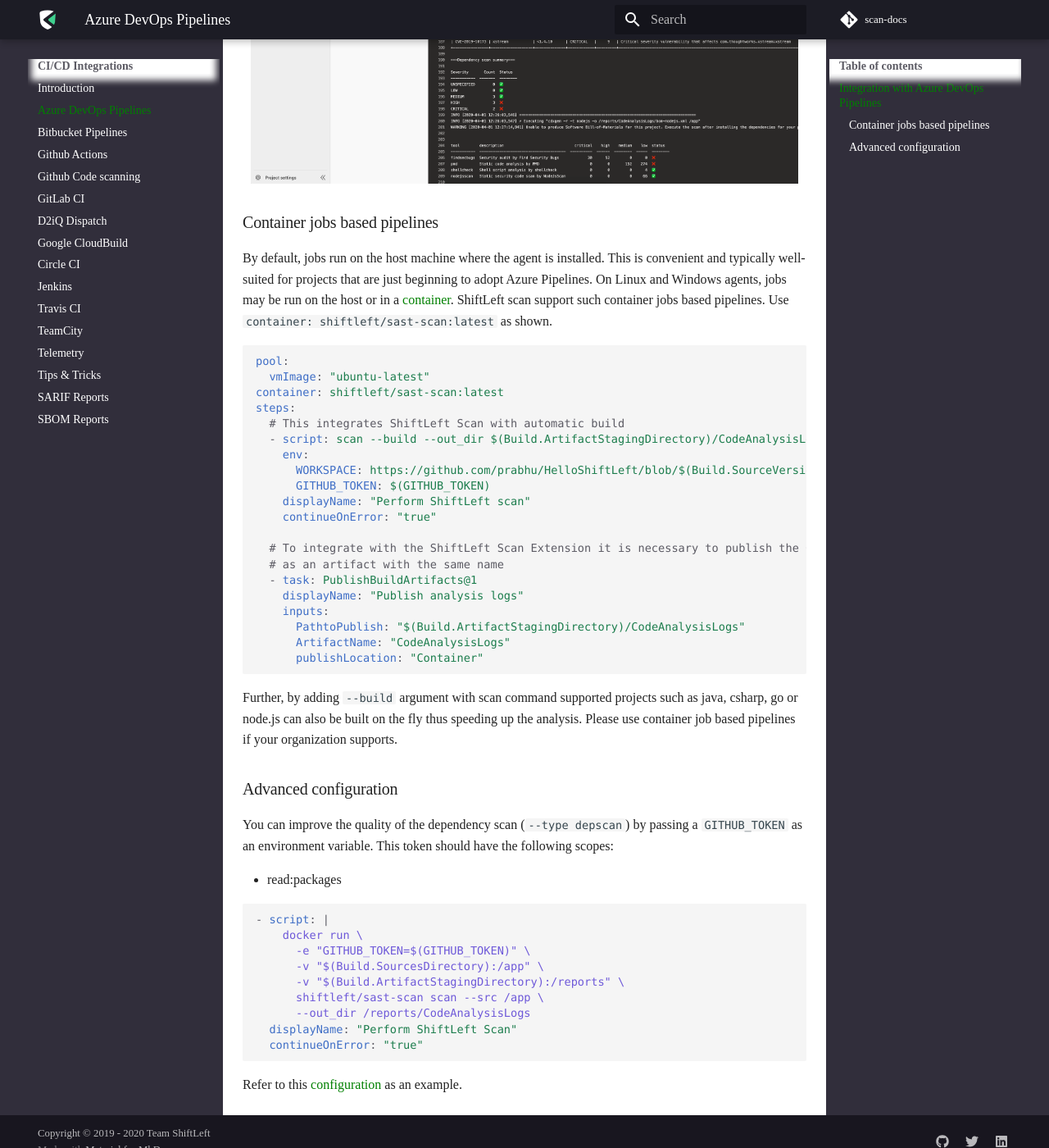
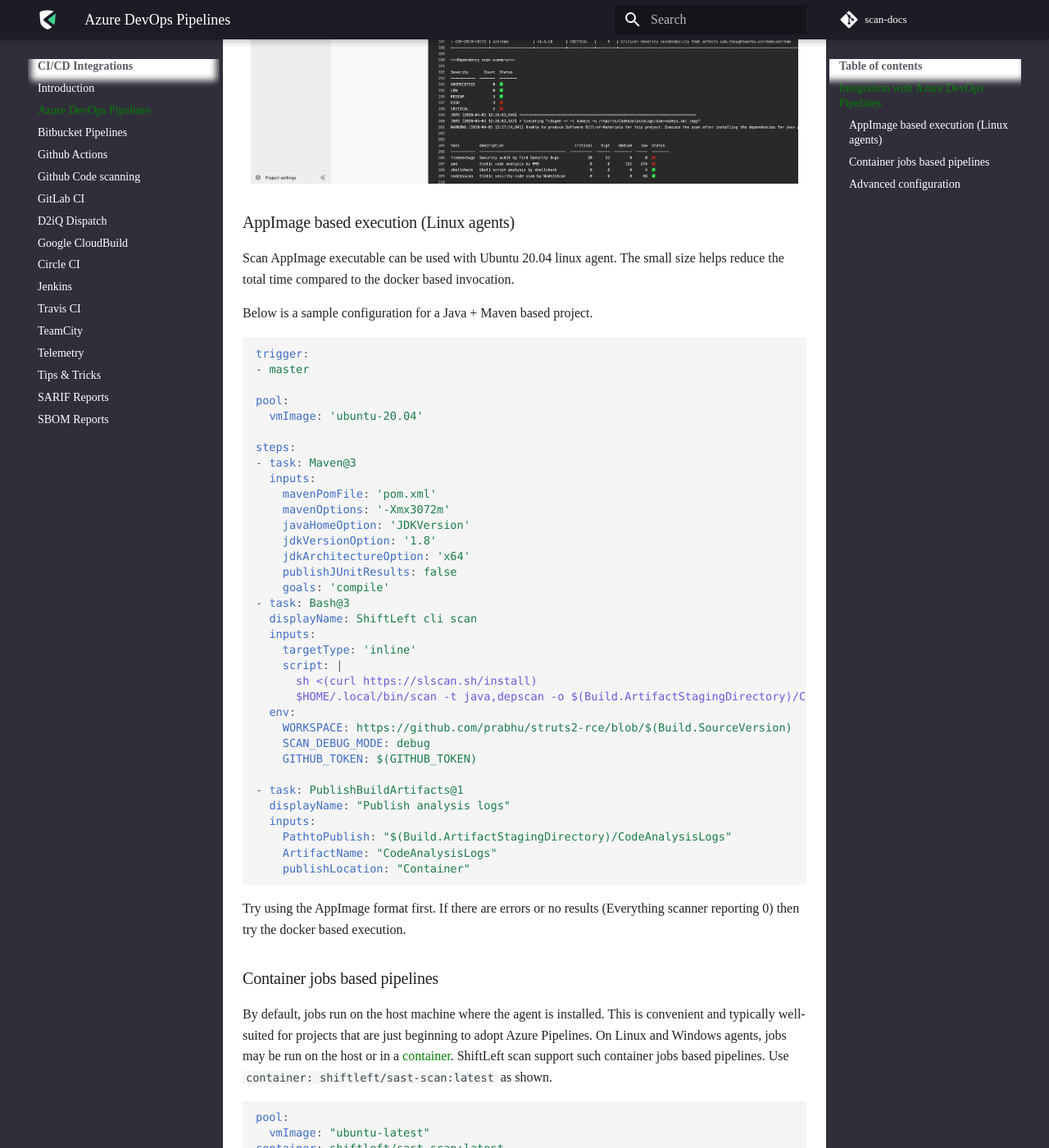
Before and after one commit to ShiftLeftSecurity/scan-docs, an MkDocs documentation site: the page built from docs/integrations/azure-devops-pipeline.md, in a window 1280 px wide and 1400 px high, scrolled down 1836 px. Shown: the whole window at 82% size. Built offline with MkDocs 1.6.1 and Material for MkDocs 9.7.7, drawn with Linux system fonts in a browser that asks for light colours; some web fonts are replaced; comment, search, counter and statistics services are not loaded.

Commit message:
Update azure docs for appimage (#53)

````diff
--- a/docs/integrations/azure-devops-pipeline.md
+++ b/docs/integrations/azure-devops-pipeline.md
@@ -37,6 +37,51 @@
 - Summary would also be available in the build console logs for easy reference
 
    ![Console logs](img/build-log-summary.png)
+
+### AppImage based execution (Linux agents)
+
+Scan AppImage executable can be used with Ubuntu 20.04 linux agent. The small size helps reduce the total time compared to the docker based invocation.
+
+Below is a sample configuration for a Java + Maven based project.
+
+```yaml
+trigger:
+- master
+
+pool:
+  vmImage: 'ubuntu-20.04'
+
+steps:
+- task: Maven@3
+  inputs:
+    mavenPomFile: 'pom.xml'
+    mavenOptions: '-Xmx3072m'
+    javaHomeOption: 'JDKVersion'
+    jdkVersionOption: '1.8'
+    jdkArchitectureOption: 'x64'
+    publishJUnitResults: false
+    goals: 'compile'
+- task: Bash@3
+  displayName: ShiftLeft cli scan
+  inputs:
+    targetType: 'inline'
+    script: |
+      sh <(curl https://slscan.sh/install)
+      $HOME/.local/bin/scan -t java,depscan -o $(Build.ArtifactStagingDirectory)/CodeAnalysisLogs
+  env:
+    WORKSPACE: https://github.com/prabhu/struts2-rce/blob/$(Build.SourceVersion)
+    SCAN_DEBUG_MODE: debug
+    GITHUB_TOKEN: $(GITHUB_TOKEN)
+
+- task: PublishBuildArtifacts@1
+  displayName: "Publish analysis logs"
+  inputs:
+    PathtoPublish: "$(Build.ArtifactStagingDirectory)/CodeAnalysisLogs"
+    ArtifactName: "CodeAnalysisLogs"
+    publishLocation: "Container"
+```
+
+Try using the AppImage format first. If there are errors or no results (Everything scanner reporting 0) then try the docker based execution.
 
 ### Container jobs based pipelines
 
````
